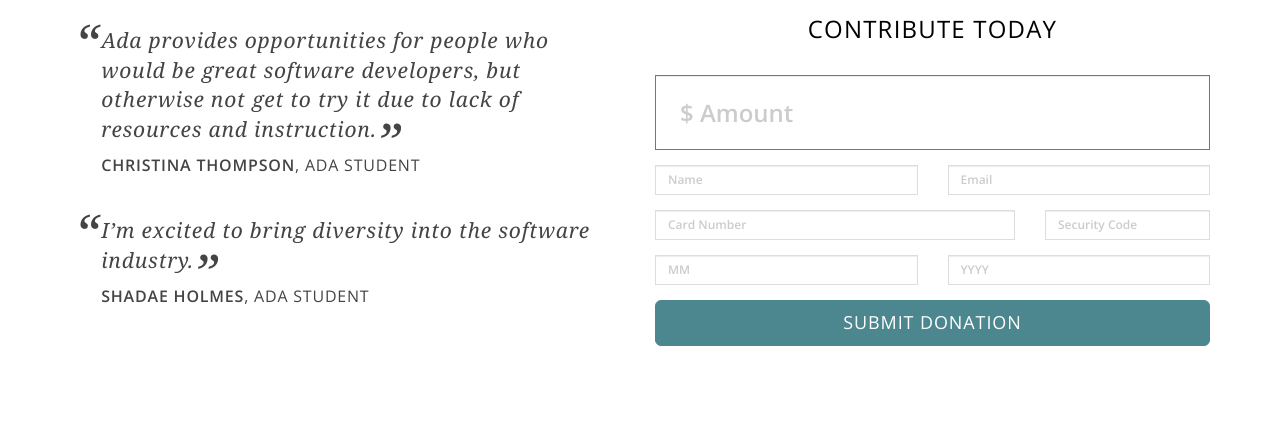
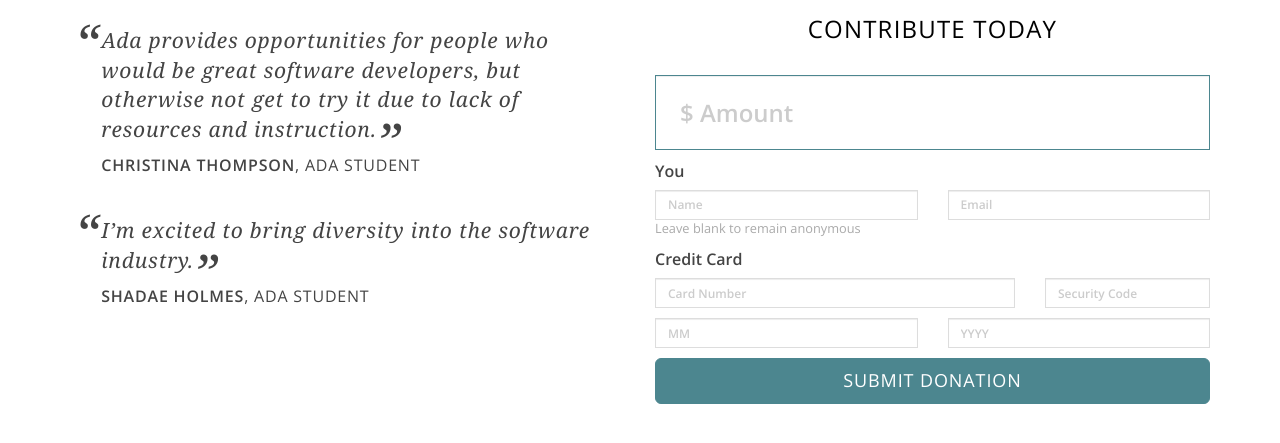
Before and after one commit to Ada-Developers-Academy/ada-donate-old, a Flask app: page / in a window 1280 px wide. Shown: the part 206-649 px from the top of the page. Run offline with Flask 2, Linux system fonts and the light colour scheme; some libraries are stand-ins or nearby versions.

Commit message:
styles homepage

```diff
--- a/static/stylesheets/layout.css
+++ b/static/stylesheets/layout.css
@@ -83,3 +83,13 @@ input[type=text].cust-amount {
   font-size: 1.1em;
   margin-top: 2em;
 }
+
+.help-block {
+  font-size: 80%;
+  margin: 0px;
+  color: #aaa;
+}
+
+.form-group {
+  margin-bottom: 10px;
+}
--- a/templates/index.html
+++ b/templates/index.html
@@ -21,7 +21,7 @@
     <div class='col-lg-6 '>
 
       <div class="heading">
-        <h1>Expand Opportunities<br> for Women in Technology</h1>
+        <h1>Expand Opportunities<br>for Women in Technology</h1>
         <hr>
         <h2>Contribute Today</h2>
       </div>
@@ -39,20 +39,21 @@
           <span></span>
         </div>
 
-
+          <label>You</label>
           <div class="form-group">
             <label class="sr-only">Name:</label>
             <div class='col-lg-6'>
               <input type="text" size="25" placeholder="Name" class='cust-name form-control input-sm' name="customer_name"/>
+              <small class="help-block">Leave blank to remain anonymous</small>
             </div>
             <label class="sr-only">Email:</label>
             <div class='col-lg-6'>
               <input type="text" size="20" placeholder="Email" class='cust-email form-control input-sm' name="customer_email"/>
             </div>
           </div>
+          <label>Credit Card</label>
+          <div class="form-group">
 
-          <div class="form-group">
-            <label class="sr-only">Card Number:</label>
             <div class='col-lg-8'>
               <input type="text" size="20" placeholder="Card Number" class='card-number form-control input-sm' data-stripe="number"/>
             </div>
@@ -74,6 +75,7 @@
           </div>
 
         <button class='btn btn-primary btn-lg btn-block' type="submit">Submit Donation</button>
+
       </form>
     </div>
   </div>
```
